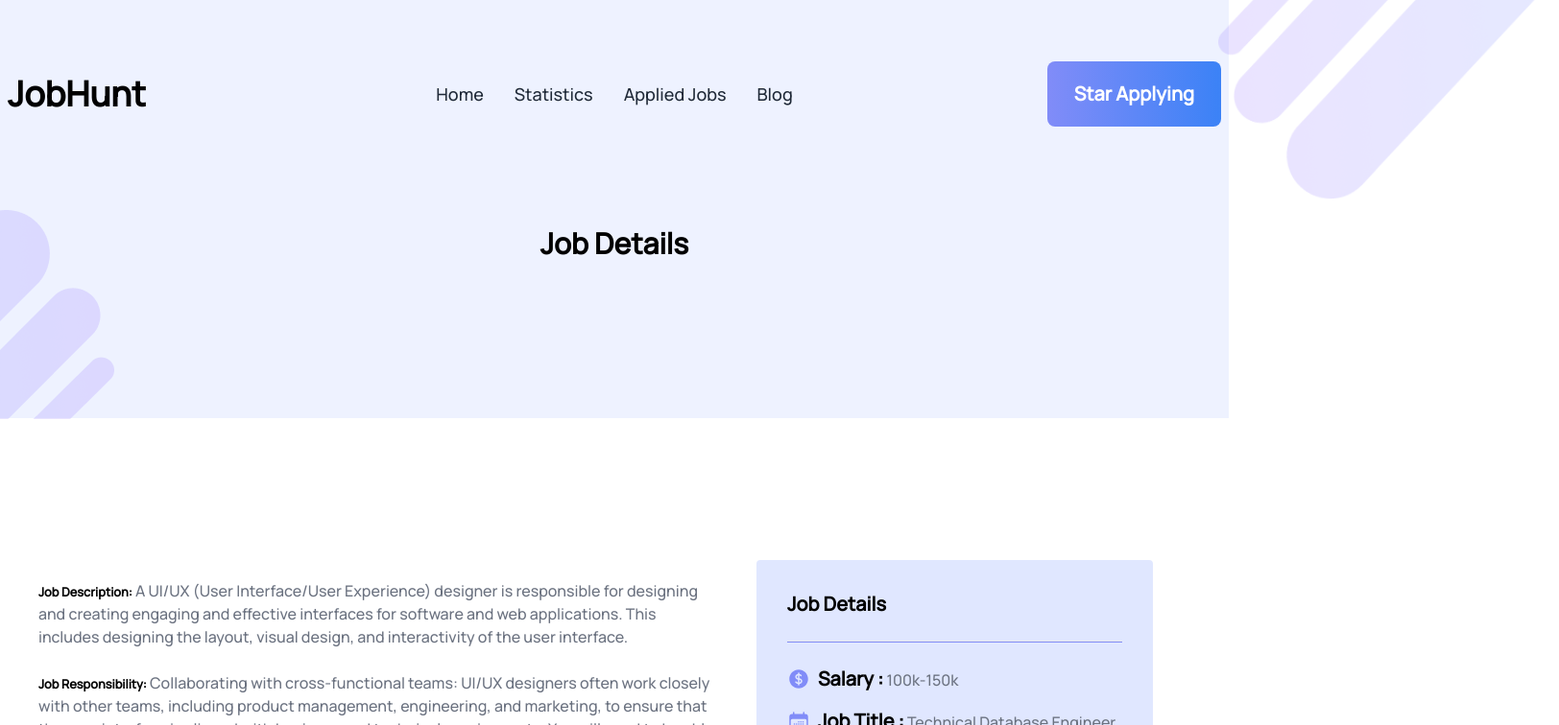
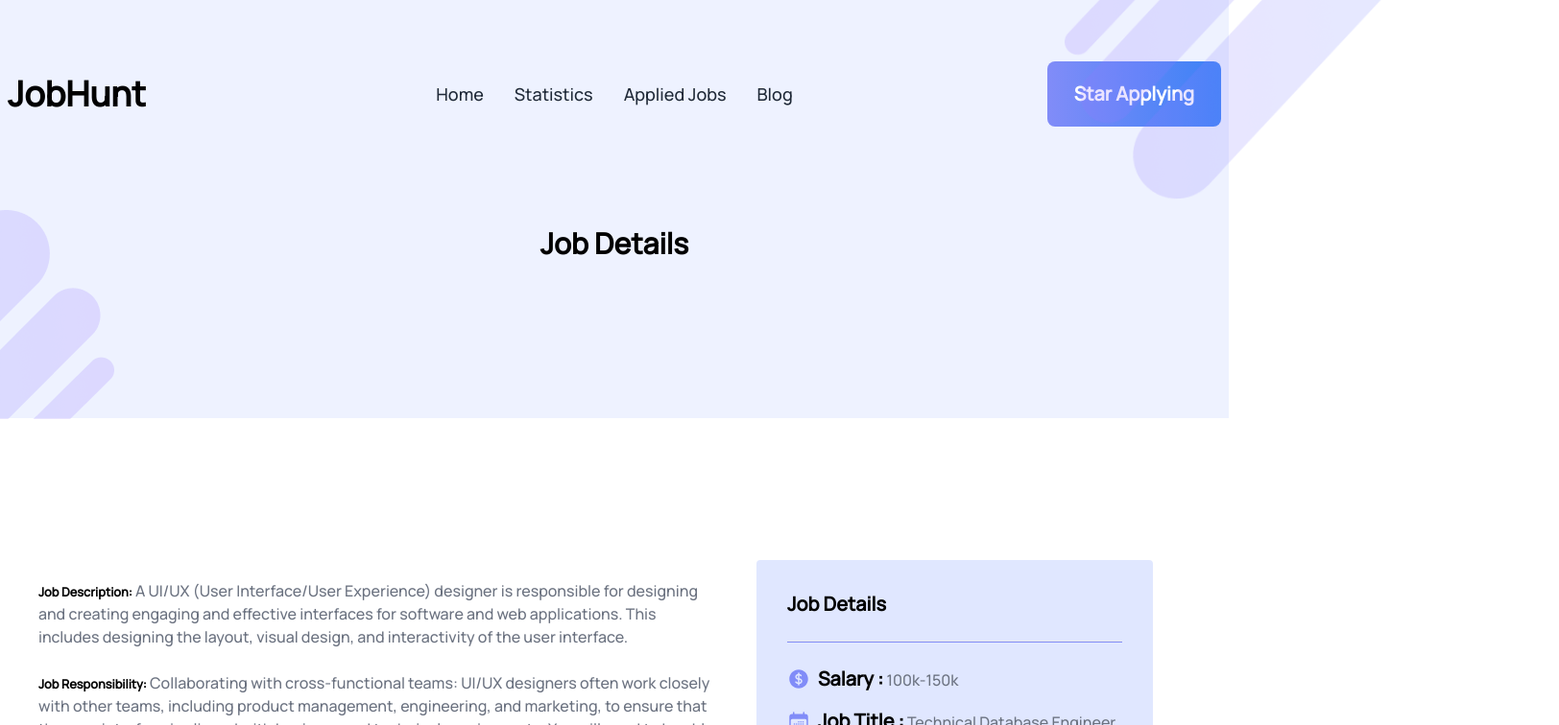
Before and after one commit to sifatullahshoyon/job-hunt, a React (Vite) app: page /featureJobs/1 in a window 1280 px wide. Shown: the top 756 px of the page at 96% size, 1624 px wide, since content can reach past the window. Built offline with nearby package versions, Linux system fonts and the light colour scheme.

Commit message:
Updated Banner Css Code

```diff
--- a/src/components/Banner/Banner.css
+++ b/src/components/Banner/Banner.css
@@ -6,7 +6,7 @@
 
 .bannerImg-two {
     position: absolute;
-    right: -340px;
+    right: -180px;
     top: -209px;
     transform: rotate(178deg);
 }
```
